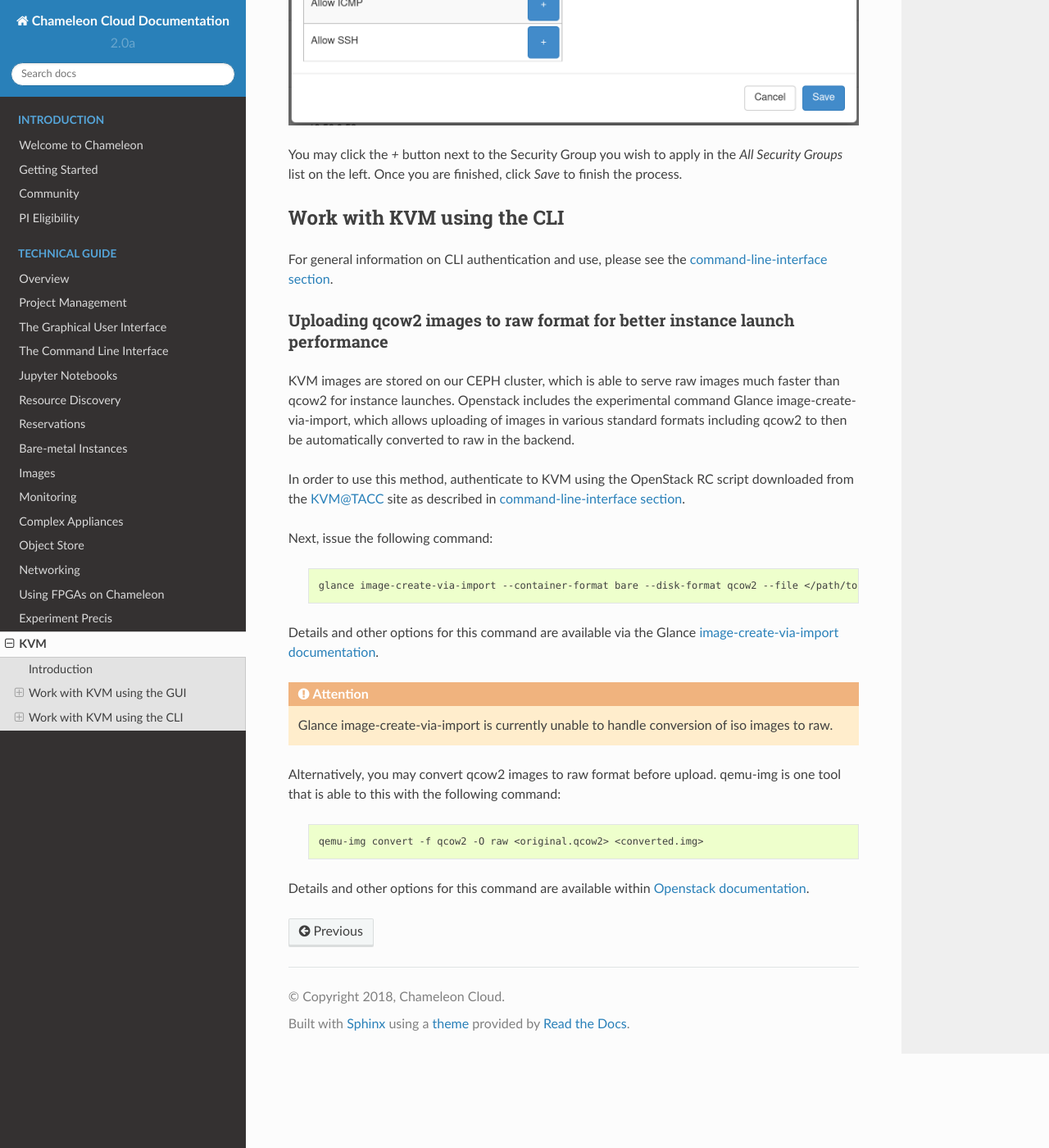
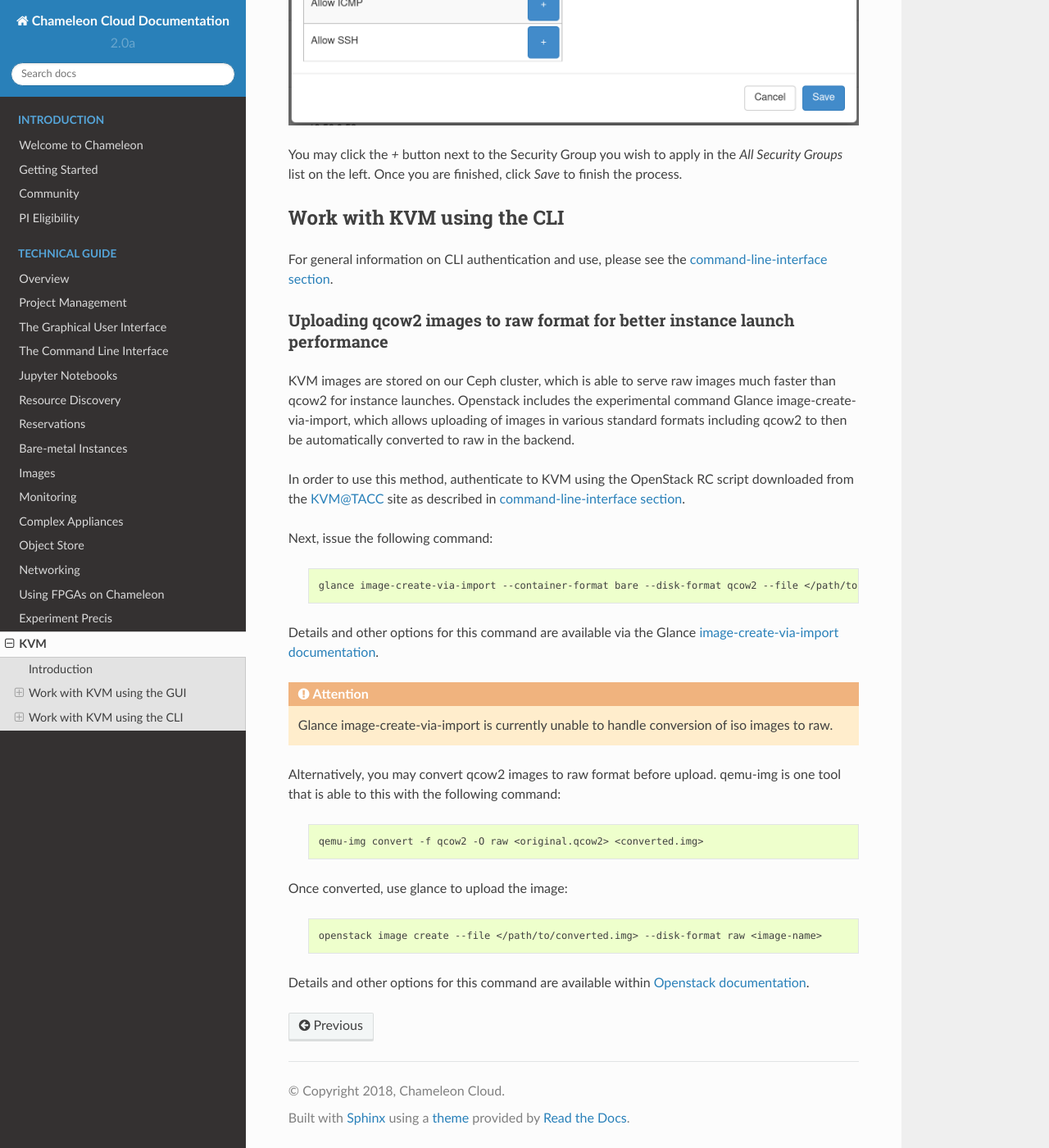
Before and after one commit to ChameleonCloud/docs, a Sphinx documentation site: the page built from source/technical/kvm.rst, in a window 1280 px wide and 1400 px high, scrolled down 9282 px. Shown: the whole window at 82% size. Built offline with Sphinx 7.4.7 and the Read the Docs theme 2.0.0, drawn with Linux system fonts in a browser that asks for light colours.

Commit message:
Update kvm.rst

```diff
--- a/source/technical/kvm.rst
+++ b/source/technical/kvm.rst
@@ -140,9 +140,9 @@ For general information on CLI authentication and use, please see the `command-l
 Uploading qcow2 images to raw format for better instance launch performance
 ~~~~~~~~~~~~~~~~~~~~~~~~~~~~~~~~~~~~~~~~~~~~~~~~~~~~~~~~~~~~~~~~~~~~~~~~~~~
 
-KVM images are stored on our CEPH cluster, which is able to serve raw images much faster than qcow2 for instance launches. Openstack includes the experimental command Glance image-create-via-import, which allows uploading of images in various standard formats including qcow2 to then be automatically converted to raw in the backend.
+KVM images are stored on our Ceph cluster, which is able to serve raw images much faster than qcow2 for instance launches. Openstack includes the experimental command Glance image-create-via-import, which allows uploading of images in various standard formats including qcow2 to then be automatically converted to raw in the backend.
 
-In order to use this method, authenticate to KVM using the OpenStack RC script downloaded from the `KVM@TACC <https://kvm.tacc.chameleoncloud.org>`_ site as described in `command-line-interface section <https://chameleoncloud.readthedocs.io/en/latest/technical/cli.html#the-command-line-interface>`_.
+In order to use this method, authenticate to KVM using the OpenStack RC script downloaded from the `KVM@TACC <https://kvm.tacc.chameleoncloud.org>`_ site as described in `command-line-interface section <https://chameleoncloud.readthedocs.io/en/latest/technical/cli.html#the-openstack-rc-script>`_.
 
 Next, issue the following command:
 
@@ -161,4 +161,11 @@ Alternatively, you may convert qcow2 images to raw format before upload. qemu-im
 
        qemu-img convert -f qcow2 -O raw <original.qcow2> <converted.img>
 
+
+Once converted, use glance to upload the image:
+
+   .. code-block:: shell
+
+       openstack image create --file </path/to/converted.img> --disk-format raw <image-name>
+
 Details and other options for this command are available within `Openstack documentation <https://docs.openstack.org/image-guide/convert-images.html>`_.
```
